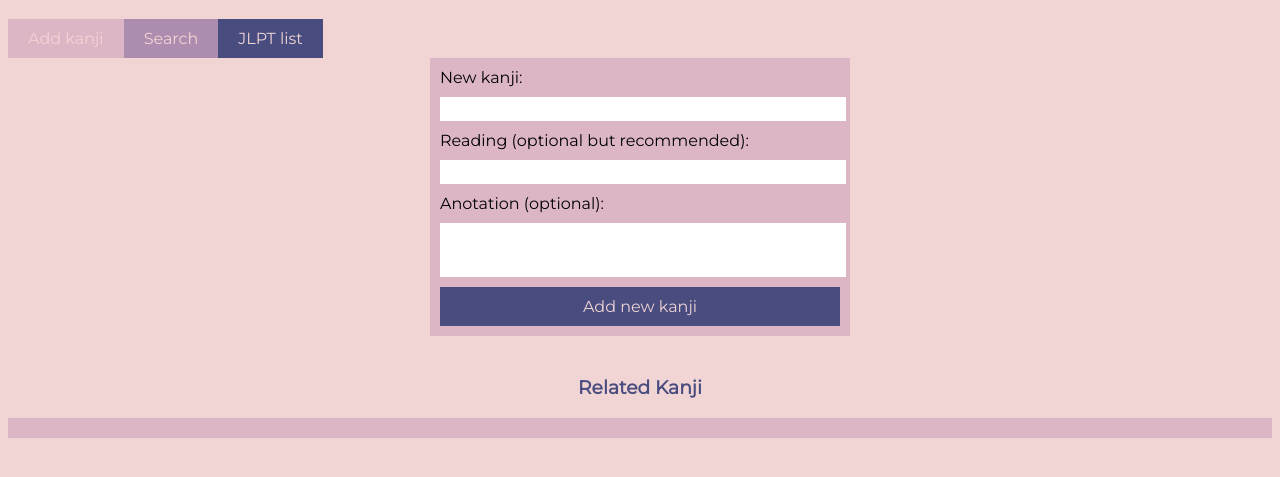
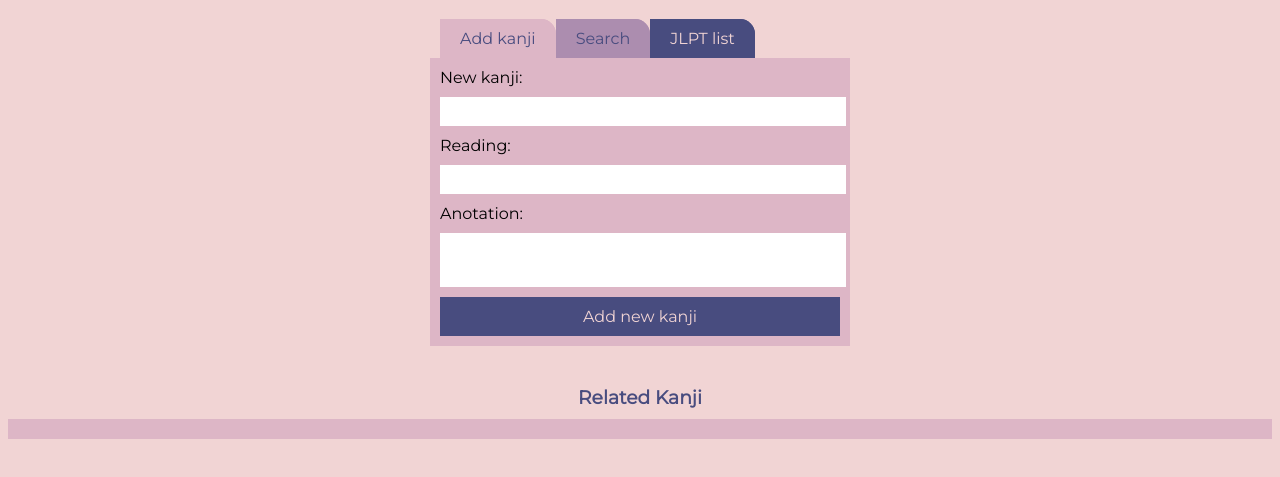
Before and after one commit to MalenaLucero/kanjiApp, a plain HTML site: page index.html in a window 1280 px wide. Shown: the part 63-540 px from the top of the page. Drawn offline with Linux system fonts and the light colour scheme.

Commit message:
nav with border radius

```diff
--- a/index.html
+++ b/index.html
@@ -25,9 +25,9 @@
         <label for="kanjiInput">New kanji:</label>
         <input id="kanjiInput">
         <div class="inputError" id="kanjiInputError"></div>
-        <label for="readingInput">Reading (optional but recommended):</label>
+        <label for="readingInput">Reading:</label>
         <input id="readingInput">
-        <label for="anotationInput">Anotation (optional):</label>
+        <label for="anotationInput">Anotation:</label>
         <input id="anotationInput" class="anotation">
         <a href="#" onclick="confirm()">Add new kanji</a>
     </form>
@@ -42,6 +42,7 @@
     </div>-->
     <div class="relatedKanji">
         <h3>Related Kanji</h3>
+        <div class="kanjiCompared japanese" id="kanjiCompared"></div>
         <div class="wordsSharingKanji japanese" id="wordsSharingKanjiContainer"></div>
         <!--<div class="wordsSharingOnyomi japanese" id="wordsSharingOnyomiContainer"></div>-->
     </div>
--- a/main.js
+++ b/main.js
@@ -10,11 +10,7 @@ const checkExistingData = () =>{
 checkExistingData()
 
 const initialize = () =>{
-  /*innerHTMLCleaner("wordsSharingKanjiContainer")
-  wordsSharingKanji(allWords[allWords.length - 1].word)
-  innerHTMLCleaner("wordsSharingOnyomiContainer")
-  wordsSharingOnyomi(allWords[allWords.length - 1].word)*/
-
+  printRelatedWords(allWords[allWords.length - 1].word)
 }
 
 const confirm = () =>{
@@ -55,6 +51,8 @@ const alreadyExistingKanji = (newKanji) =>{
 
 const printRelatedWords = (newWord) =>{
   innerHTMLCleaner('wordsSharingKanjiContainer')
+  innerHTMLCleaner('kanjiCompared')
+  printOnScreen('kanjiCompared', `Word: ${newWord}`)
   let kanjiRelatedWords = wordsSharingKanji(newWord)
   let kanjiArray = getKanjiArray(newWord)
   kanjiRelatedWords.forEach((words, index)=>{
@@ -63,6 +61,7 @@ const printRelatedWords = (newWord) =>{
       printList('wordsSharingKanjiContainer', words.map(e=>e.word), words.map(e=>e.reading))
     }
   })
+
 }
 
 //receives the id of an input, takes the value, cleans the HTML and returns input.value
--- a/styles/style.scss
+++ b/styles/style.scss
@@ -34,19 +34,26 @@ body{
         ul{
             display: flex;
             padding: 0;
-            margin: 0;
+            max-width: 400px;
+            margin: 0 auto;
             li{
+                border-top-right-radius: 15px;
                 &:nth-of-type(1){
                     background-color: $light-color;
+                    color: $dark-color;
                 }
                 &:nth-of-type(2){
                     background-color: $main-color;
+                    color: $dark-color;
                 }
                 &:nth-of-type(3){
                     background-color: $dark-color;
+                    color: $background-color;
                 }
                 a{
-                background-color: inherit;
+                    background-color: inherit;
+                    color: inherit;
+                    border-radius: inherit;
                 }
             }
 
@@ -70,7 +77,7 @@ body{
         width: 100%;
         border: none;
         margin-bottom: $small-margin;
-        height: 20px;
+        height: 25px;
         border: 1px solid white;
         font-family: $Japanese-font;
         &.anotation{
@@ -86,11 +93,18 @@ body{
         h3{
             text-align: center;
             color: $dark-color;
+            margin-bottom: $small-margin;
+        }
+        .kanjiCompared{
+            background-color: $background-color;
+            text-align: center;
+            margin: 0 0 $small-margin;
+            padding: 0;
         }
         div{
             background-color: $light-color;
             padding: $small-margin;
-            margin-bottom: $big-margin;
+            margin-bottom: $medium-margin;
             p{
                 color: $dark-color;
                 margin: 0 0 $small-margin;
```
Also changed, not shown: style/style.css, 1 other file.
